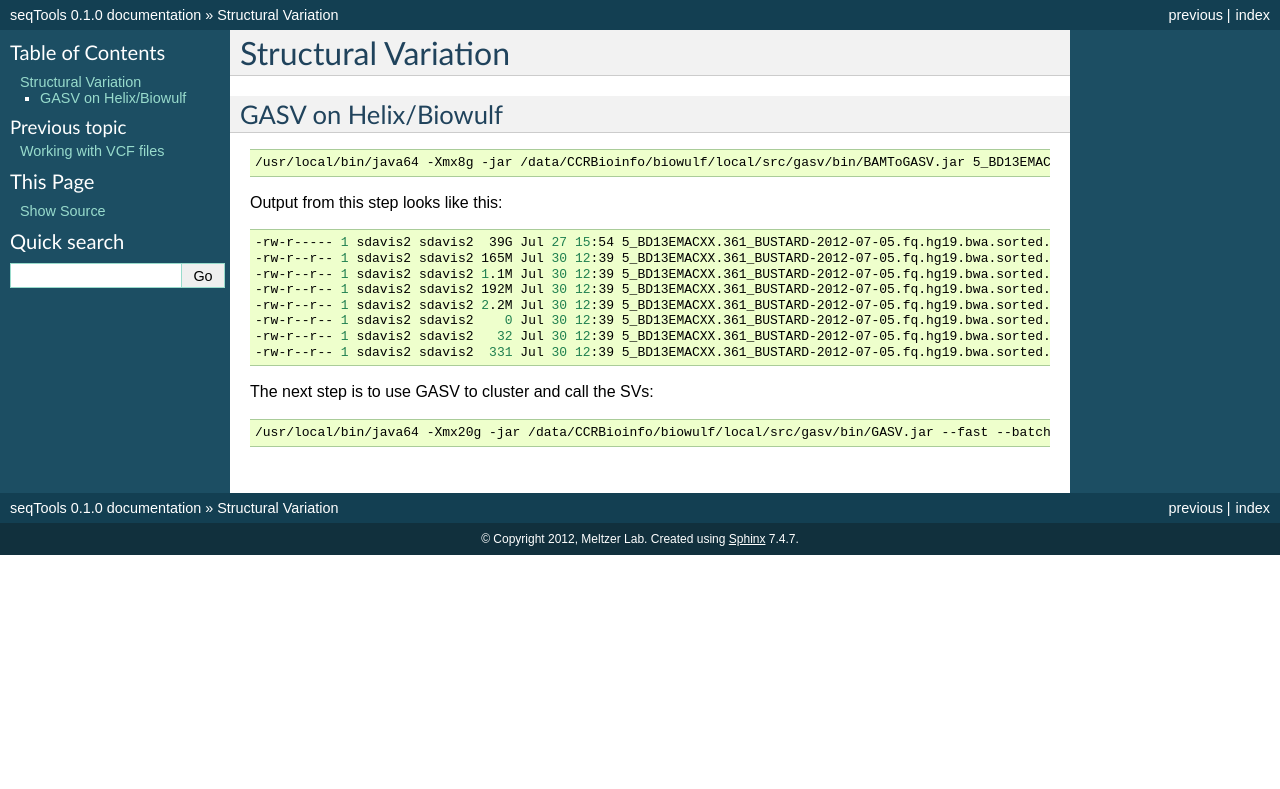
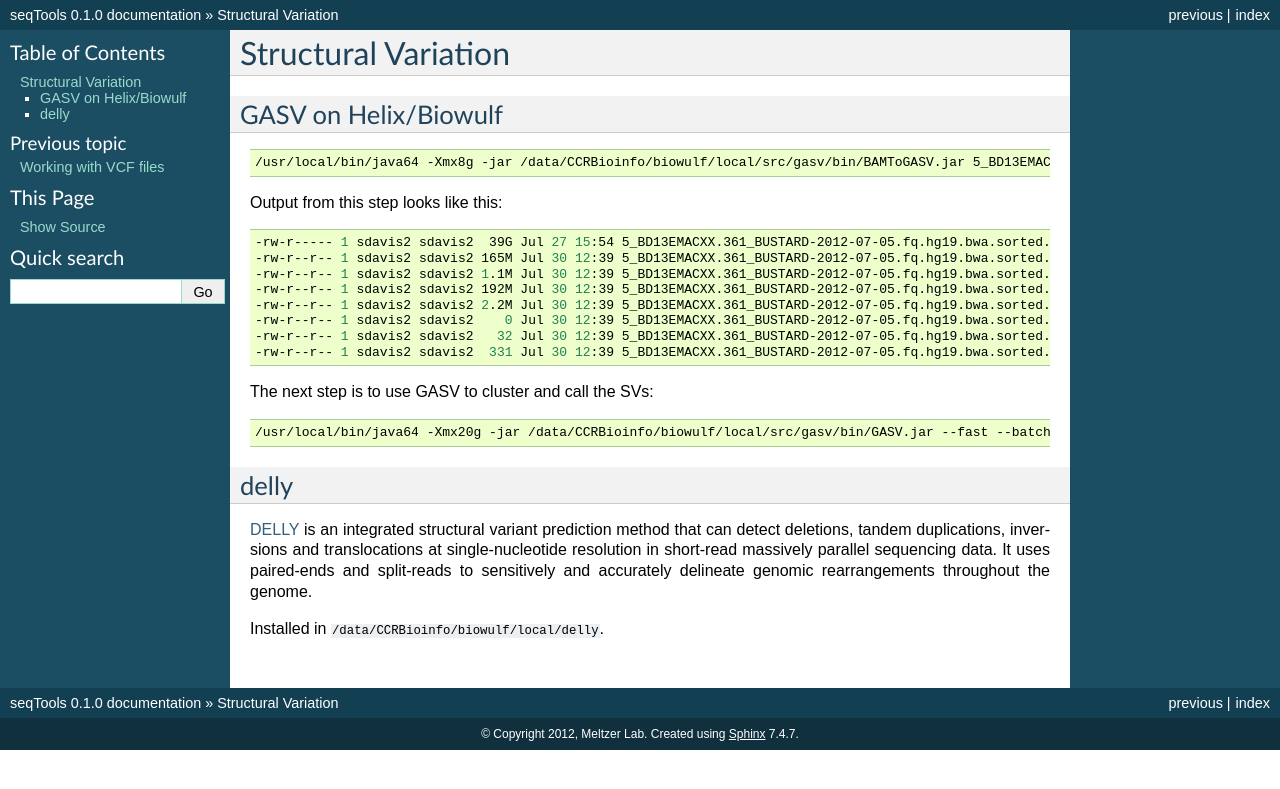
Before and after one commit to seandavi/SDST, a Sphinx documentation site: the page built from doc/structuralVariation.rst, in a window 1280 px wide. Shown: the top 789 px of the page. Built offline with Sphinx 7.4.7, drawn with Linux system fonts in a browser that asks for light colours.

Commit message:
Added delly to structural variation docs

```diff
--- a/doc/structuralVariation.rst
+++ b/doc/structuralVariation.rst
@@ -29,3 +29,10 @@ The next step is to use GASV to cluster and call the SVs:
 .. code-block:: bash
 
    /usr/local/bin/java64 -Xmx20g -jar /data/CCRBioinfo/biowulf/local/src/gasv/bin/GASV.jar --fast --batch 5_BD13EMACXX.361_BUSTARD-2012-07-05.fq.hg19.bwa.sorted.bam.gasv.in
+
+delly
+-----
+
+`DELLY <http://www.embl.de/~rausch/delly.html>`_ is an integrated structural variant prediction method that can detect deletions, tandem duplications, inversions and translocations at single-nucleotide resolution in short-read massively parallel sequencing data. It uses paired-ends and split-reads to sensitively and accurately delineate genomic rearrangements throughout the genome.
+
+Installed in ``/data/CCRBioinfo/biowulf/local/delly``.
```
